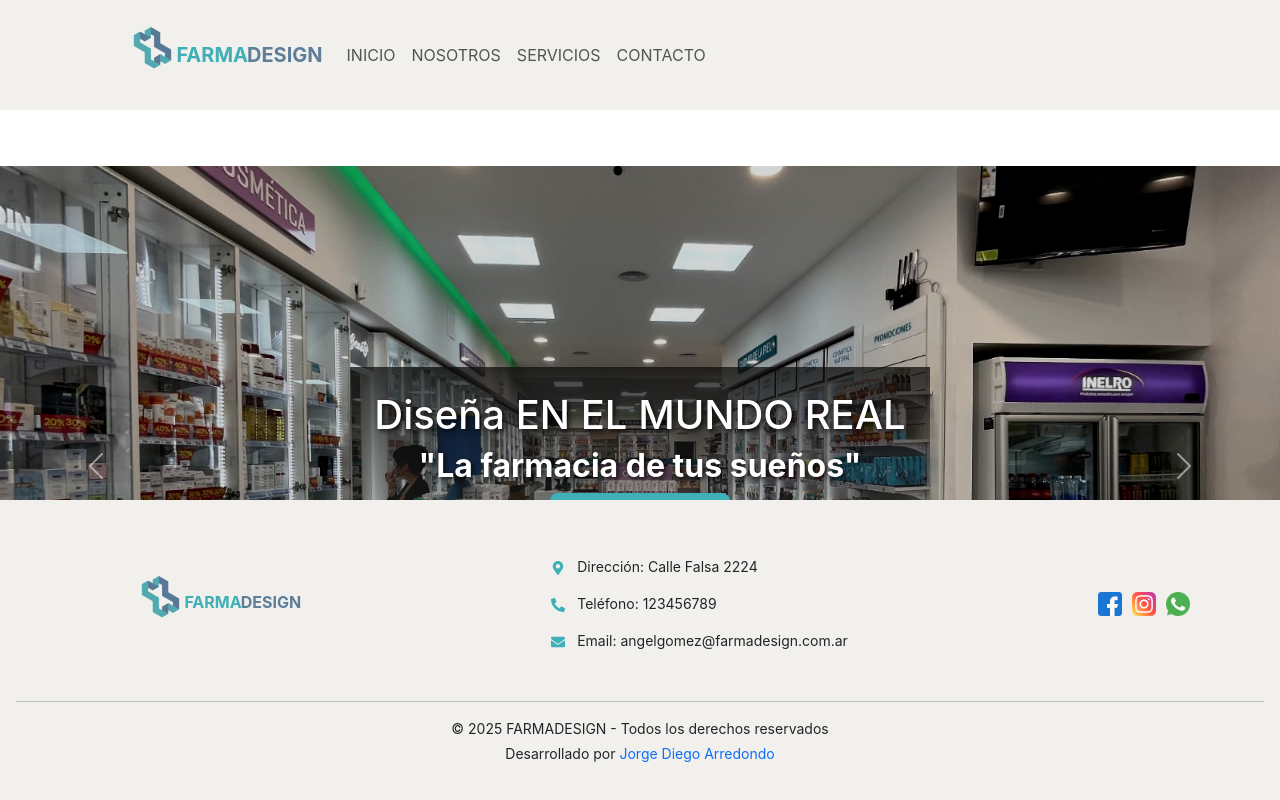
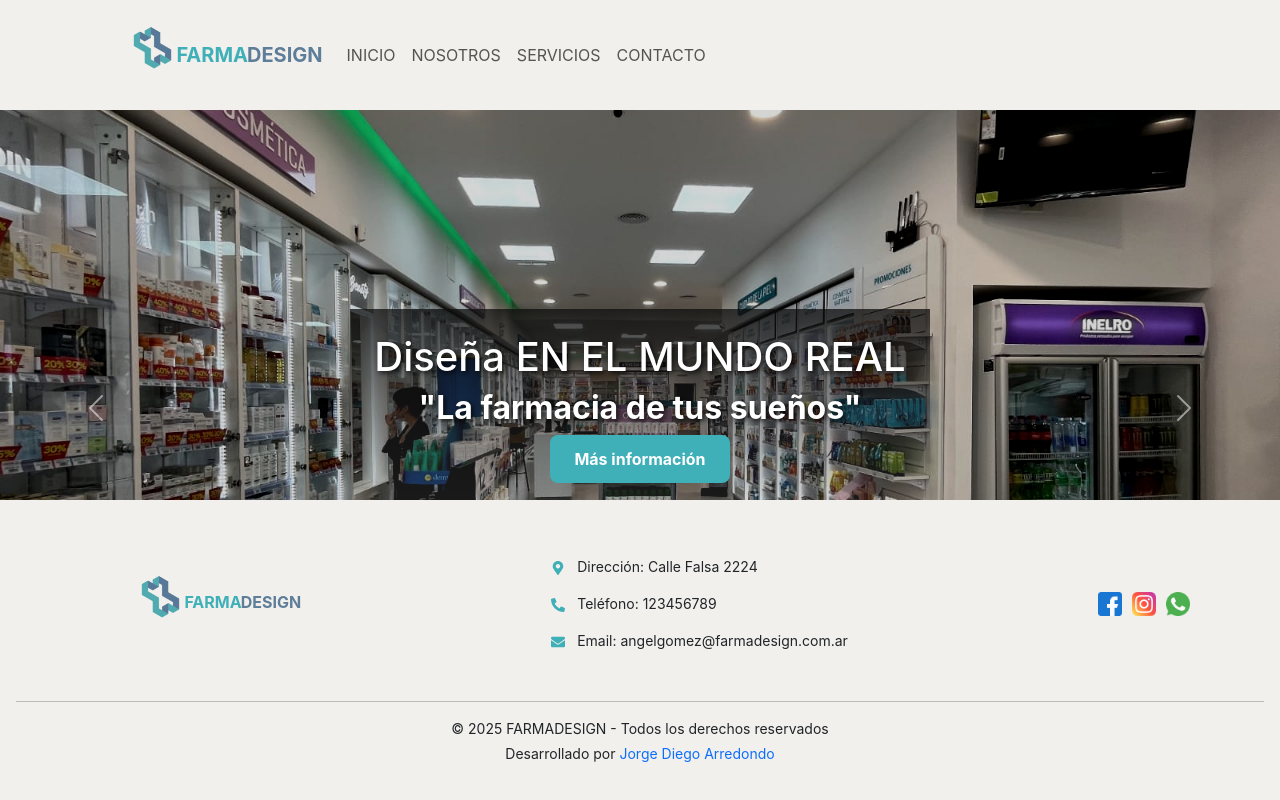
Before and after one commit to Diego2985/Farmadesign, a React (Create React App) app: page / in a window 1280 px wide. Shown: the top 800 px of the page. Built offline with nearby package versions, Linux system fonts and the light colour scheme.

Commit message:
Se corrigio arreglo de margen carousel

```diff
--- a/src/Pages/Css/Inicio.css
+++ b/src/Pages/Css/Inicio.css
@@ -28,3 +28,7 @@
   .carousel-item img {
     filter: brightness(80%) contrast(110%) saturate(90%);
   }
+
+  .carousel-inner {
+       margin-top: -58px; /* Ajusta este valor según el tamaño de tu navbar */
+  }
--- a/src/Pages/Inicio.jsx
+++ b/src/Pages/Inicio.jsx
@@ -12,6 +12,8 @@ const images = [
 
 const Inicio = () => {
   return (
+    // Contenedor del carrusel
+    <div className="inicio">
     <div id="inicio" className="carousel slide" data-bs-ride="carousel">
       <div className="carousel-inner">
         {images.map((image, index) => (
@@ -83,6 +85,7 @@ const Inicio = () => {
         <span className="visually-hidden">Next</span>
       </button>
     </div>
+    </div>
   );
 };
 
```
